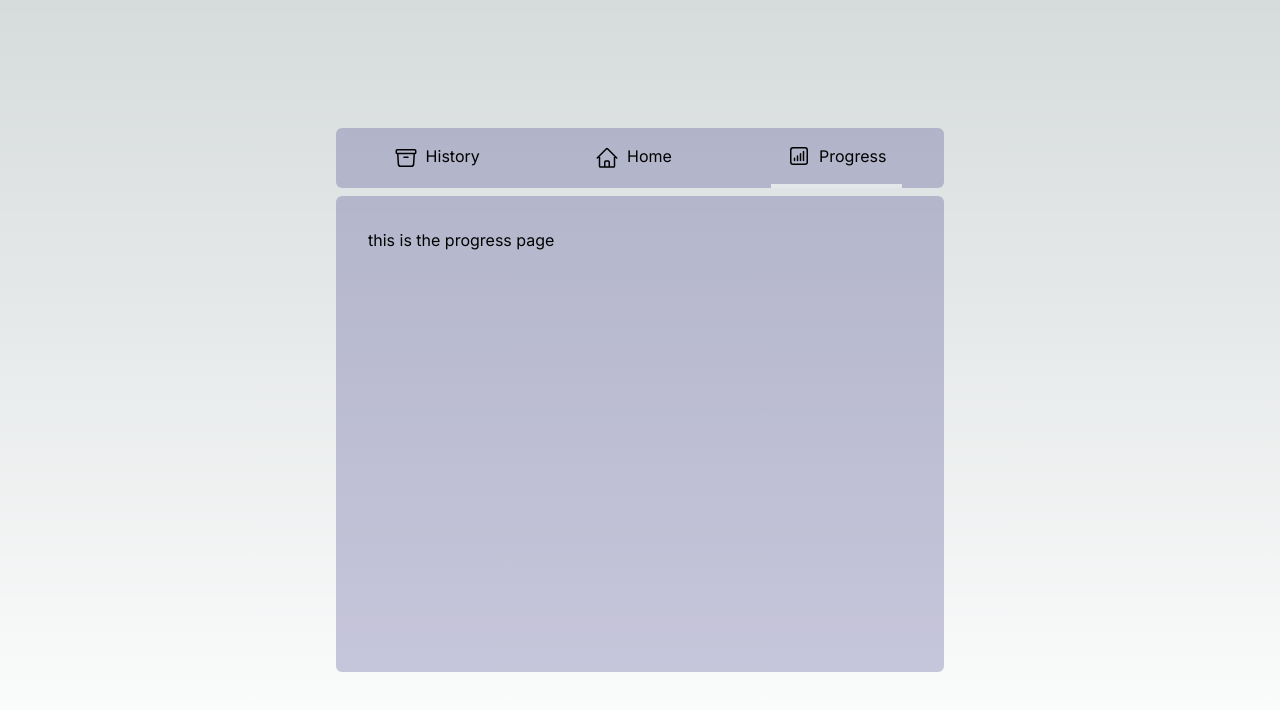
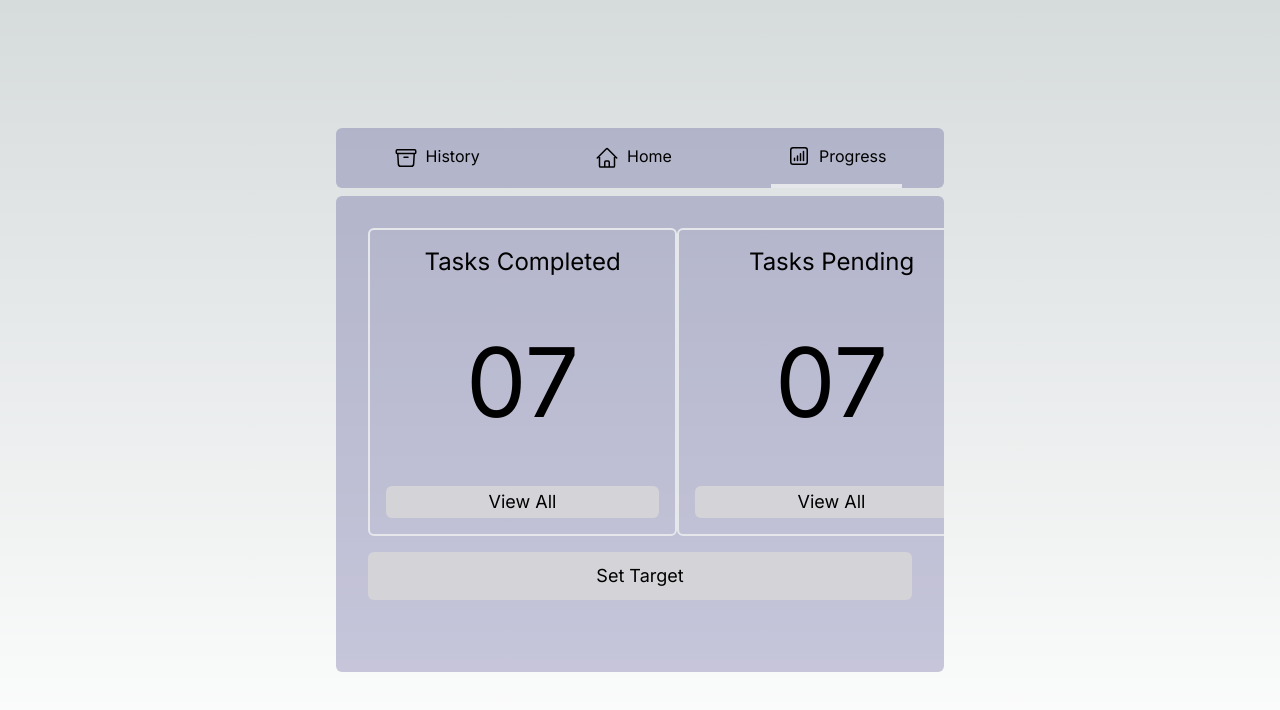
Before and after one commit to aniketlavasare/todo-nextjs, a Next.js app: page /dashboard/statistics in a window 1280 px wide. Shown: the top 710 px of the page. Built offline with nearby package versions, Linux system fonts and the light colour scheme.

Commit message:
progress page ui first

```diff
--- a/app/dashboard/statistics/page.tsx
+++ b/app/dashboard/statistics/page.tsx
@@ -1,7 +1,13 @@
+import ProgressCard from "@/app/ui-components/progress/progress-card";
+
 export default function Statistics () {
     return (
-    <div>
-        this is the progress page
+    <div className="flex flex-col gap-4">
+    <div className="flex flex-row justify-around">
+       <ProgressCard title={"Tasks Completed"} value={"07"} placeholder={"View All"}/>
+       <ProgressCard title={"Tasks Pending"} value={"07"} placeholder={"View All"}/>
+    </div>
+    <div className="bg-zinc-300 rounded-md cursor-pointer flex flex-row justify-center text-black w-full h-12 text-lg"><button>Set Target</button></div>
     </div>
     );
 }
--- a/app/ui-components/home/create.tsx
+++ b/app/ui-components/home/create.tsx
@@ -2,7 +2,7 @@ import { Plus } from "react-feather";
 
 export default function Create() {
     return(
-        <div className=" bg-zinc-300 rounded-md cursor-pointer flex flex-row justify-center mt-2 ">
+        <div className=" bg-zinc-300 rounded-md cursor-pointer flex flex-row justify-center mt-2 h-6 ">
             <button>
             <Plus className="text-black"/>
             </button>
--- /dev/null
+++ b/app/ui-components/progress/progress-card.tsx
@@ -0,0 +1,9 @@
+export default function ProgressCard({title, value, placeholder} : {title: string, value: number | string, placeholder: string}) {
+    return(
+        <div className="flex flex-col justify-center items-center h-auto border-2 rounded-md p-4">
+            <div className="text-2xl">{title}</div>
+            <div className=" text-8xl mx-20 my-14">{value}</div>
+            <div className="bg-zinc-300 rounded-md cursor-pointer flex flex-row justify-center text-black w-full h-8 text-lg"><button>{placeholder}</button></div>
+        </div>
+    );
+}
```
